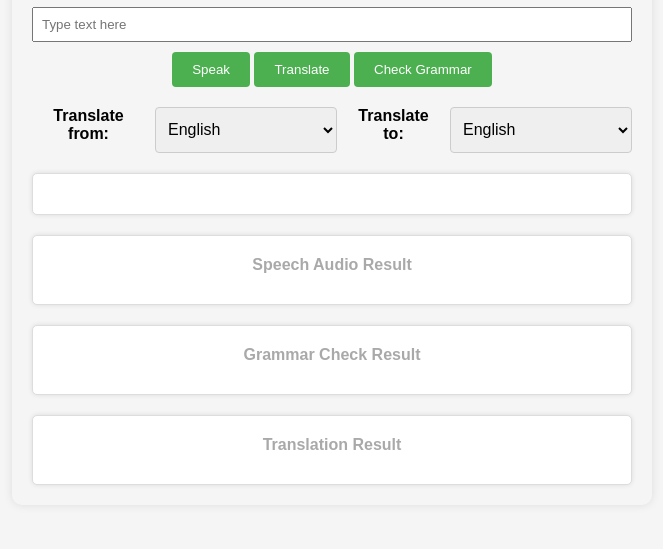
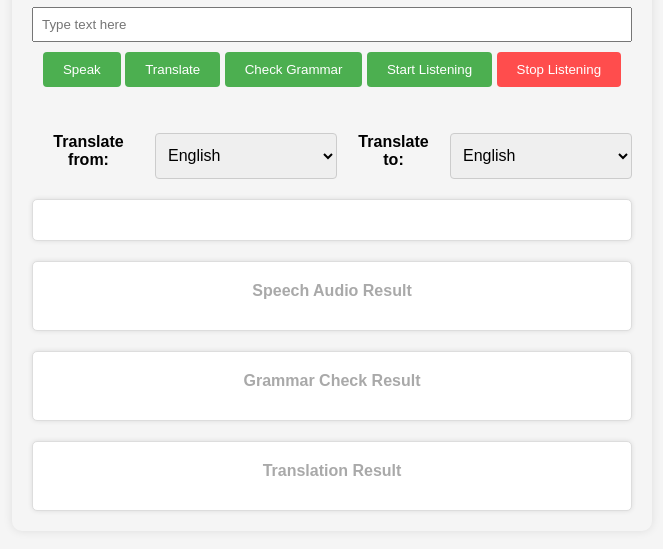
Before and after one commit to TANGUANXUN287471/Text-Processing-Web-System, a website: page index.html in a window 1280 px wide. Shown: the part 141-690 px from the top of the page, without its empty margins (308-971 px from the left). Drawn offline with nearby package versions, Linux system fonts and the light colour scheme.

Commit message:
update speech to text function

```diff
--- a/app.js
+++ b/app.js
@@ -102,6 +102,79 @@ async function checkGrammar() {
         grammarResult.innerHTML += '<p>Error checking grammar. Please try again.</p>';
     }
 }
+let recognition;
+let isListening = false;
+
+function startSpeechRecognition() {
+    const textInput = document.getElementById('textInput');
+    const startBtn = document.getElementById('startBtn');
+    const stopBtn = document.getElementById('stopBtn');
+    const statusMessage = document.getElementById('statusMessage');
+
+    try {
+        textInput.value = '';
+        statusMessage.innerText = 'Recording...';  // Display status message
+
+        recognition = new webkitSpeechRecognition() || new SpeechRecognition();
+        recognition.lang = 'en-US';
+
+        recognition.onstart = function() {
+            isListening = true;
+            startBtn.innerText = 'Listening...';
+            stopBtn.disabled = false;
+        };
+
+        recognition.onresult = function(event) {
+            const transcription = event.results[0][0].transcript;
+            textInput.value = transcription;
+        };
+
+        recognition.onend = function() {
+            isListening = false;
+            startBtn.innerText = 'Start Listening';
+            textInput.value += ' (Speech recognition completed.)';
+            statusMessage.innerText = '';  // Clear status message
+        };
+
+        recognition.start();
+    } catch (error) {
+        console.error('Error starting speech-to-text:', error);
+        textInput.value = 'Error during speech recognition. Please try again.';
+        statusMessage.innerText = '';  // Clear status message
+    }
+}
+
+function stopSpeechRecognition() {
+    if (recognition) {
+        recognition.stop();
+        recognition = null;
+    }
+
+    isListening = false;
+
+    // Check if the elements exist before modifying properties
+    const startBtn = document.getElementById('startBtn');
+    const stopBtn = document.getElementById('stopBtn');
+    const statusMessage = document.getElementById('statusMessage');
+
+    if (startBtn) {
+        startBtn.innerText = 'Start Listening';
+    }
+
+    if (stopBtn) {
+        stopBtn.disabled = true;
+    }
+
+    if (statusMessage) {
+        statusMessage.innerText = 'Recording stopped';  // Display status message
+
+        // Clear status message after a short delay (adjust as needed)
+        setTimeout(() => {
+            statusMessage.innerText = '';
+        }, 2000);
+    }
+}
+
 
 function populateLanguageDropdowns() {
     const fromLanguageDropdown = document.getElementById('fromLanguage');
--- a/index.html
+++ b/index.html
@@ -64,7 +64,8 @@
 
         #audioContainer,
         #grammarResult,
-        #translationResult {
+        #translationResult,
+        #speechToTextResult {
             margin-top: 20px;
             background-color: #fff;
             padding: 20px;
@@ -116,11 +117,24 @@
         .grammar-issue p {
             margin-bottom: 10px;
         }
+
+        #statusMessage {
+            font-weight: bold;
+            color: #333333;
+            padding: 5px;
+            border-radius: 5px;
+            margin-top: 10px;
+        }
+
+        #stopListeningButton {
+            background-color: #ff4d4d;
+            color: white;
+        }
     </style>
 </head>
 <body>
 <div>
-<h1>Language Master: Transcribe Audio</h1>
+    <h1>Language Master: Transcribe Audio</h1>
 </div>
 <!-- HTML for the text input and buttons -->
 <div>
@@ -129,7 +143,11 @@
     <button onclick="convertTextToSpeech()">Speak</button>
     <button onclick="translateText()">Translate</button>
     <button onclick="checkGrammar()">Check Grammar</button>
+    <button onclick="startSpeechRecognition()">Start Listening</button>
+    <button id="stopListeningButton" onclick="stopSpeechRecognition()">Stop Listening</button>
 </div>
+<!-- Add a paragraph for status message -->
+<p id="statusMessage"></p>
 
 <!-- Language selection dropdowns for translation -->
 <div role="languages">
@@ -204,9 +222,9 @@
     <!-- Translation results dynamically added via JavaScript -->
 </div>
 
+
 <!-- Include the JavaScript file and countries.js for translation -->
 <script src="https://cdn.jsdelivr.net/npm/axios/dist/axios.min.js"></script>
-<script src="countries.js"></script>
 <script src="app.js"></script>
 
 </body>
```
